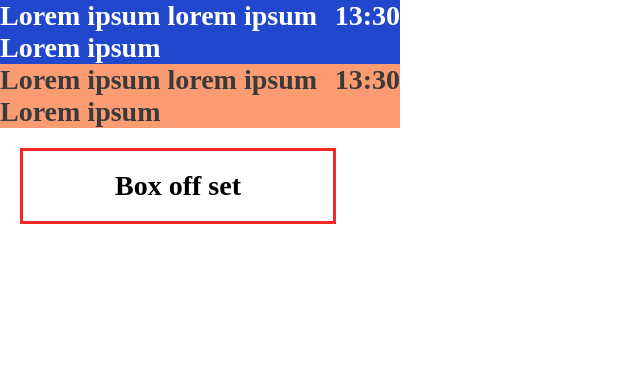
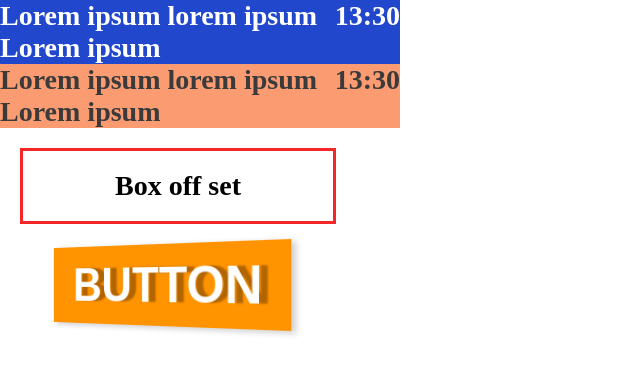
Before and after one commit to Staslios/animation-sketch, a React (Vite) app: page / in a window 1280 px wide. Shown: the top 374 px of the page, without its empty margins (0-640 px from the left). Built offline with nearby package versions, Linux system fonts and the light colour scheme.

Commit message:
fancy button

```diff
--- a/src/components/App.jsx
+++ b/src/components/App.jsx
@@ -1,6 +1,7 @@
 import BoxAlpha from "./BoxAlpha/BoxAlpha.jsx";
 import BoxBeta from "./BoxBeta/BoxBeta.jsx";
 import BoxOffSetComponent from "./BoxOffSet/BoxOffSetComponent.jsx";
+import ButtonFancyComponent from "./ButtonFancy/ButtonFancyComponent.jsx";
 
 
 function App() {
@@ -9,6 +10,7 @@ function App() {
     <BoxAlpha/>
     <BoxBeta/>
     <BoxOffSetComponent/>
+    <ButtonFancyComponent/>
   </>
 }
 
--- /dev/null
+++ b/src/components/ButtonFancy/ButtonFancyComponent.jsx
@@ -0,0 +1,7 @@
+import './button-fancy.scss'
+
+const ButtonFancyComponent = () => {
+  return <button className='fancy'>BUTTON</button>
+}
+
+export default ButtonFancyComponent
--- /dev/null
+++ b/src/components/ButtonFancy/button-fancy.scss
@@ -0,0 +1,33 @@
+$text-color: white;
+$blink-color: rgba(255,255,255, .6);
+$bg-color: rgba(255,148,0,1);
+$shadow-color: rgba(18, 2, 2, 0.33);
+$rotate-Y: 25deg;
+
+.fancy {
+  margin-left: 30px;
+  font-size: 50px;
+  font-weight: bold;
+  outline: none;
+  border: none;
+  background: linear-gradient(70deg,
+          $bg-color 20%,
+          $blink-color 50%,
+          $bg-color 70%) no-repeat -200px, $bg-color;
+  color: transparent;
+  padding: 12px 26px;
+  text-shadow: 0 0 $text-color, 8px 0 2px $shadow-color;
+  transition: transform .2s, box-shadow .2s, text-shadow .2s, background .2s;
+  transform: perspective(500px) rotateY(-25deg);
+  box-shadow: 4px 2px 6px rgba(0, 0, 0, 0.2);
+
+  &:hover {
+    transform: perspective(500px) rotateY(25deg);
+    box-shadow: -4px 2px 6px rgba(0, 0, 0, 0.2);
+    text-shadow: 2px 0 $text-color, -8px 0 2px $shadow-color;
+    background: linear-gradient(70deg,
+            $bg-color 20%,
+            $blink-color 50%,
+            $bg-color 70%) no-repeat 200px, $bg-color;
+  }
+}
```
